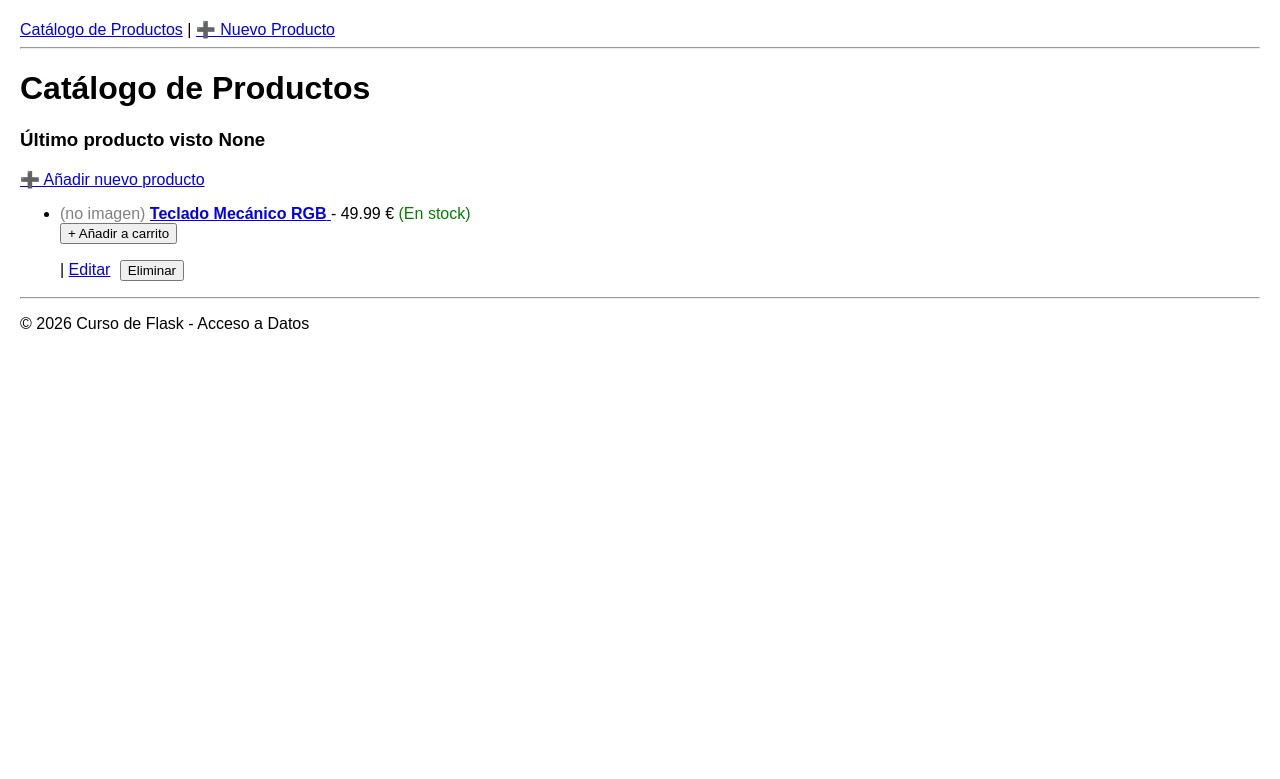
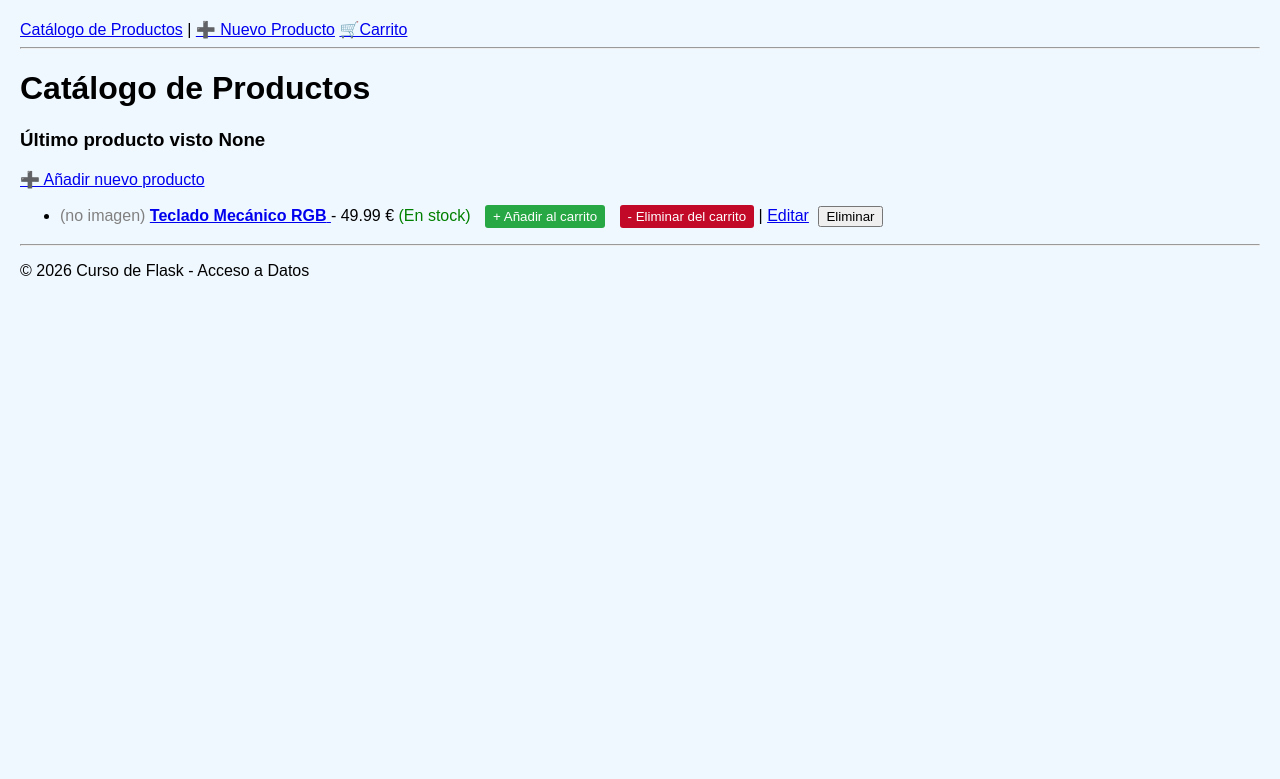
Before and after one commit to AlSer202020/DSW2026-tema3-persistencia, a Flask app: page /catalogo in a window 1280 px wide. Shown: the top 779 px of the page. Run offline with Flask 3, Linux system fonts and the light colour scheme.

Commit message:
Carrito creado; debug habilitado (clase 04.11.2026)

```diff
--- a/app/main.py
+++ b/app/main.py
@@ -14,9 +14,16 @@
     flash,
 )
 from datetime import timedelta
+from flask_debugtoolbar import DebugToolbarExtension
 
 app = Flask(__name__)
+
+app.debug = True
+
 app.config["SECRET_KEY"] = "una_contraseña_segura_al_azar"
+
+
+toolbar = DebugToolbarExtension(app)
 
 # Configuración de la base de datos (En local = SQLite)
 app.config["SQLALCHEMY_DATABASE_URI"] = "sqlite:///tienda.db"
@@ -175,5 +182,43 @@
     return redirect(url_for("mostrar_catalogo"))
 
 
+@app.route("/carrito")
+def ver_carrito():
+    # Obtenemos la lista de IDs (o una lista vacía si no hay carrito)
+    ids_carrito = session.get("carrito", [])
+
+    # Consultamos en la base de datos los productos cuyos IDs estén en la lista
+    if ids_carrito:
+        productos_carrito = Producto.query.filter(Producto.id.in_(ids_carrito)).all()
+    else:
+        productos_carrito = []
+
+    return render_template("carrito.html", productos=productos_carrito)
+
+
+@app.route("/carrito/vaciar", methods=["POST"])
+def vaciar_carrito():
+    # Eliminamos únicamente la clave 'carrito' de la sesión
+    session.pop("carrito", None)
+    flash("Has vaciado tu carrito de la compra.", "info")
+    return redirect(url_for("mostrar_catalogo"))
+
+
+@app.route("/carrito/eliminar/<int:prod_id>", methods=["POST"])
+def eliminar_producto_carrito(prod_id):
+    ids_carrito = session.get("carrito", [])
+
+    # if prod_id in ids_carrito:
+    #     for i, item in ids_carrito:
+    #         if item == prod_id:
+    #             session["carrito"].remove(item)
+    #     session.modified = True
+    #     flash("Has eliminao el producto del carrito.", "info")
+    # else:
+    #     flash("El producto no está en el carrito.", "error")
+
+    return redirect(url_for("mostrar_catalogo"))
+
+
 if __name__ == "__main__":
     app.run(debug=True)
--- /dev/null
+++ b/app/static/css/base.css
@@ -0,0 +1,18 @@
+body {
+    background-color: aliceblue;
+}
+
+.message {
+    box-shadow: 2px 2px 2px gray;
+    padding: 9px 12px;
+}
+
+.message .exito {
+    background-color: lightgreen;
+    color: navy;
+}
+
+.message .error {
+    background-color: lightcoral;
+    color: rgb(139 29 123);
+}
--- a/app/templates/base.html
+++ b/app/templates/base.html
@@ -5,15 +5,25 @@
     <head>
         <meta charset="UTF-8">
         <title>{% block title %}Mi Tienda Flask{% endblock %}</title>
+        <link rel="stylesheet" href="{{ url_for('static', filename='/css/base.css') }}">
     </head>
 
     <body style="font-family: Arial, sans-serif; margin: 20px;">
         <nav>
             <a href="{{ url_for('mostrar_catalogo') }}">Catálogo de Productos</a> |
             <a href="{{ url_for('crear_producto') }}">➕ Nuevo Producto</a>
+            <a href="{{ url_for('ver_carrito') }}">🛒Carrito</a>
         </nav>
         <hr>
-
+        {% with mensajes = get_flashed_messages(with_categories=true) %}
+        {% if mensajes %}
+        {% for categoria, mensaje in mensajes %}
+        <div class="messaje {{ categoria }}">
+            {{ mensaje }}
+        </div>
+        {% endfor %}
+        {% endif %}
+        {% endwith %}
         <main>
             {% block content %}{% endblock %}
         </main>
--- a/app/templates/catalogo.html
+++ b/app/templates/catalogo.html
@@ -23,9 +23,22 @@
         - {{ prod.precio }} €
         {% if prod.disponible %}
         <span style="color: green;">(En stock)</span>
-        <form method="post" action="{{ url_for('anadir_al_carrito', prod_id=prod.id) }}">
-            <button type=" submit">+ Añadir a carrito</button>
+        {% if prod.disponible %}
+        <form action="{{ url_for('anadir_al_carrito', prod_id=prod.id) }}" method="post"
+            style="display:inline; margin-left: 10px;">
+            <button type="submit"
+                style="background-color: #28a745; color: white; border: none; padding: 4px 8px; cursor: pointer; border-radius: 3px;">
+                + Añadir al carrito
+            </button>
         </form>
+        <form action="{{ url_for('eliminar_producto_carrito', prod_id=prod.id) }}" method="post"
+            style="display:inline; margin-left: 10px;">
+            <button type="submit"
+                style="background-color: #c20928; color: white; border: none; padding: 4px 8px; cursor: pointer; border-radius: 3px;">
+                - Eliminar del carrito
+            </button>
+        </form>
+        {% endif %}
         {% else %}
         <span style="color: red;">(Agotado)</span>
         {% endif %}
--- a/pyproject.toml
+++ b/pyproject.toml
@@ -4,6 +4,7 @@
 requires-python = ">=3.12"
 dependencies = [
     "flask>=3.0.0",
+    "flask-debugtoolbar>=0.16.0",
     "flask-sqlalchemy>=3.1.1",
     "flask-wtf>=1.3.0",
 ]
```
Also changed, not shown: app/templates/carrito.html (added, +30 -0 lines), 1 other file.
